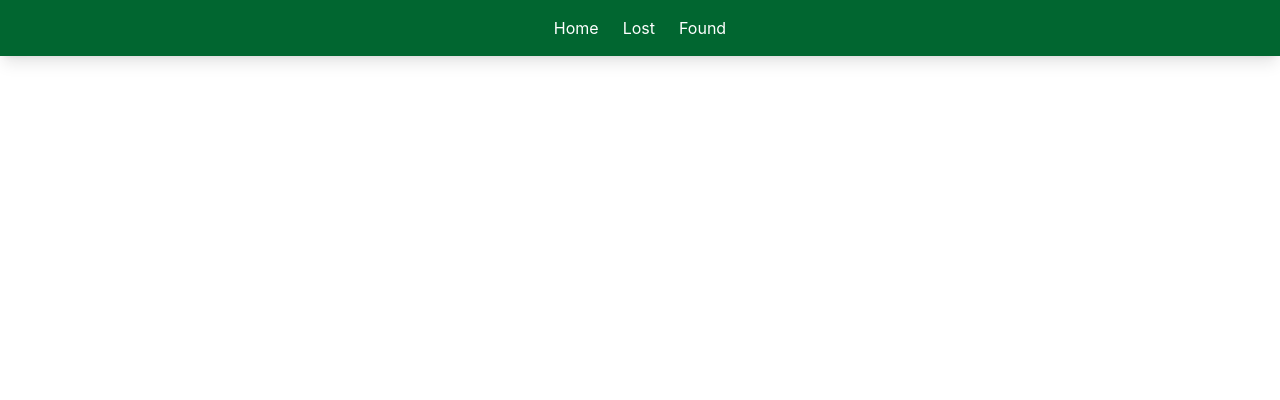
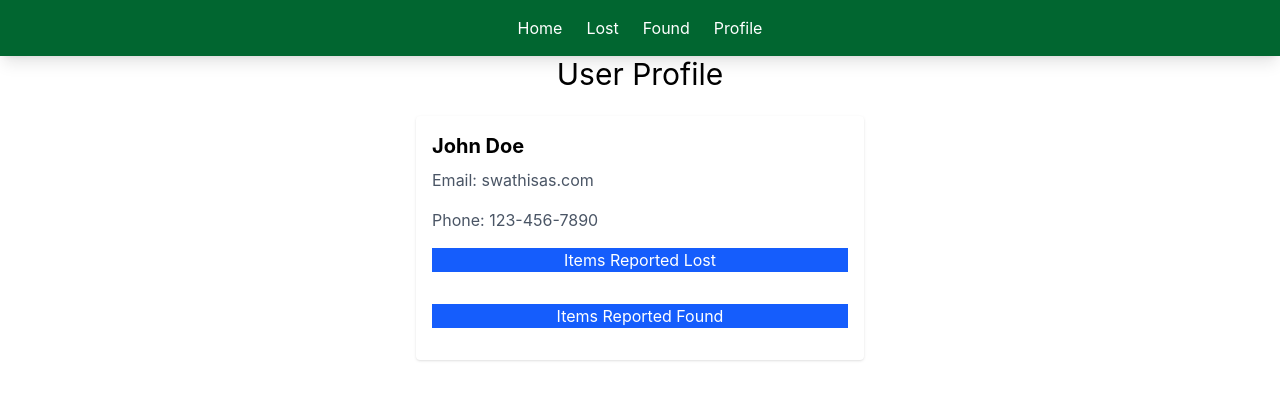
Before and after one commit to pavansajeev/CAMPUS-LOST-FOUND, a React app in the folder frontend/: page /profile in a window 1280 px wide. Before the commit this address had no page. Shown: the top 400 px of the page. Built offline with nearby package versions, Linux system fonts and the light colour scheme; the HTML template or start-up script is replaced by a standard one.

Commit message:
Added Profile

```diff
--- a/frontend/src/App.jsx
+++ b/frontend/src/App.jsx
@@ -2,6 +2,7 @@ import Home from "./components/Home"
 import Lost from "./components/Lost"
 import Product from "./components/Product"
 import Found from "./components/Found"
+import Profile from "./components/Profile"
 import { BrowserRouter,Routes,Route,NavLink } from 'react-router-dom'
 
 function App()
@@ -21,7 +22,9 @@ function App()
                             <li>
                                 <NavLink to='/found'>Found</NavLink>
                             </li>
-
+                            <li>
+                                <NavLink to='/profile'>Profile</NavLink>
+                            </li>
                         </ul>
                     </div>
 
@@ -31,7 +34,7 @@ function App()
                     <Route path='/' element={<Home />} />
                     <Route path='/lost' element={<Lost />}/>
                     <Route path='/found' element={<Found />}/>
-
+                    <Route path='/profile' element={<Profile />}/>
                 </Routes>
             </BrowserRouter>
         </>
--- /dev/null
+++ b/frontend/src/components/Profile.jsx
@@ -0,0 +1,20 @@
+import React from 'react'
+
+const Profile = () => {
+  return (
+    <div>
+        <h1 className='text-center text-3xl'>User Profile</h1>
+        <div className='max-w-md mx-auto mt-6 bg-white p-4 rounded shadow'>
+            <h2 className='text-xl font-bold mb-2'>John Doe</h2>
+            <p className='text-gray-600 mb-4'>Email: swathisas.com</p>
+            <p className='text-gray-600 mb-4'>Phone: 123-456-7890</p>
+            <div className='flex flex-col gap-4  '>
+            <button className='text-white mb-4 bg-blue-600 hover:bg-blue-300'>Items Reported Lost</button>
+            <button className='text-white mb-4 bg-blue-600 hover:bg-blue-300'>Items Reported Found</button>
+            </div>
+        </div>
+    </div>
+  )
+}
+
+export default Profile
```
